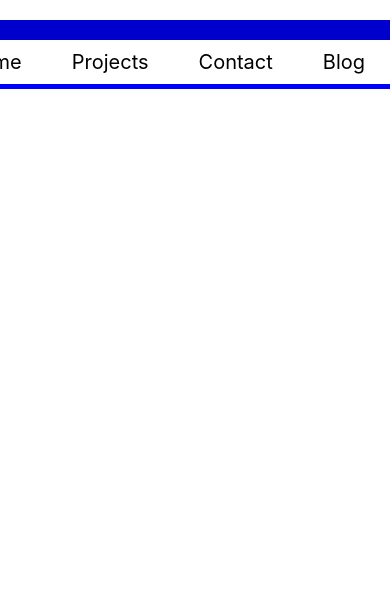
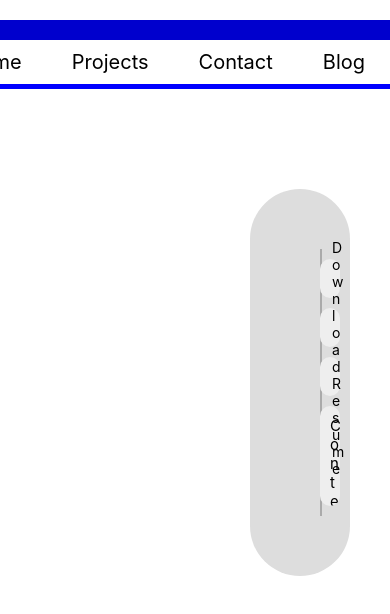
Before and after one commit to SKR301/SKR301.github.io, a React Native app: screen /contact in a window 390 px wide. Shown: the top 614 px of the page. Built offline with nearby package versions, Linux system fonts and the light colour scheme.

Commit message:
added base design

```diff
--- a/src/contact.js
+++ b/src/contact.js
@@ -1,4 +1,4 @@
-import { StyleSheet, Text, View, Image, Dimensions, TouchableOpacity } from 'react-native';
+import { StyleSheet, Text, View, Image, Dimensions, TouchableOpacity, TextInput } from 'react-native';
 import Navbar from './components/navbar';
 
 const windowWidth = Dimensions.get('window').width;
@@ -10,18 +10,18 @@ export default function Contact() {
 			<Navbar />
 			<View style={contact.container}>
 				<View style={contact.form}>
-					<View style={contact.inputName}>
+					<TextInput style={contact.inputFormData} placeholder={'Your name ...'}>
 
-					</View>
-					<View style={contact.inputEmail}>
+					</TextInput>
+					<TextInput style={contact.inputFormData} placeholder={'Your Email ...'}>
 
-					</View>
-					<View style={contact.inputSubject}>
+					</TextInput>
+					<TextInput style={contact.inputFormData} placeholder={'Enter Subject ...'}>
 
-					</View>
-					<View style={contact.inputBody}>
+					</TextInput>
+					<TextInput style={{...contact.inputFormData, ...contact.inputEmail}} multiline={true} placeholder={'Content ...'}>
 
-					</View>
+					</TextInput>
 					<TouchableOpacity style={contact.attachFile}>
 
 					</TouchableOpacity>
@@ -31,7 +31,7 @@ export default function Contact() {
 				</View>
 				<View style={contact.resume}>
 					<TouchableOpacity style={contact.resumeBtn}>
-
+						<Text style={contact.resumeText}>Download Resume</Text>
 					</TouchableOpacity>
 				</View>
 			</View>
@@ -40,5 +40,49 @@ export default function Contact() {
 }
 
 const contact = StyleSheet.create({
+	container: {
+		flex: 2,
+		flexDirection: 'row',
+		backgroundColor: '#ddd',
+		marginHorizontal: 250,
+		marginVertical: 100,
+		padding: 50,
+		borderRadius: 75,
+	},
+	form: {
+		flex: 1,
+		margin: 10,
+		padding: 5,
+		borderRightColor: '#aaa',
+		borderRightWidth: 2,
+	},
+	inputFormData: {
+		backgroundColor: '#eee',
+		borderRadius: 20,
+		padding: 10,
+		fontSize: 15,
+		margin: 5,
+	},
+	inputName: {
+		backgroundColor: '#eee',
+		borderRadius: 20,
+		padding: 10,
+		fontSize: 15,
+	},
+	inputEmail: {
+		height: 100,
+	},
+	inputSubject: {
+
+	},
+	inputBody: {
+
+	},
+	resume: {
+		flex: 1,
+	},
+	resumeBtn: {
+
+	},
 
 });
```
